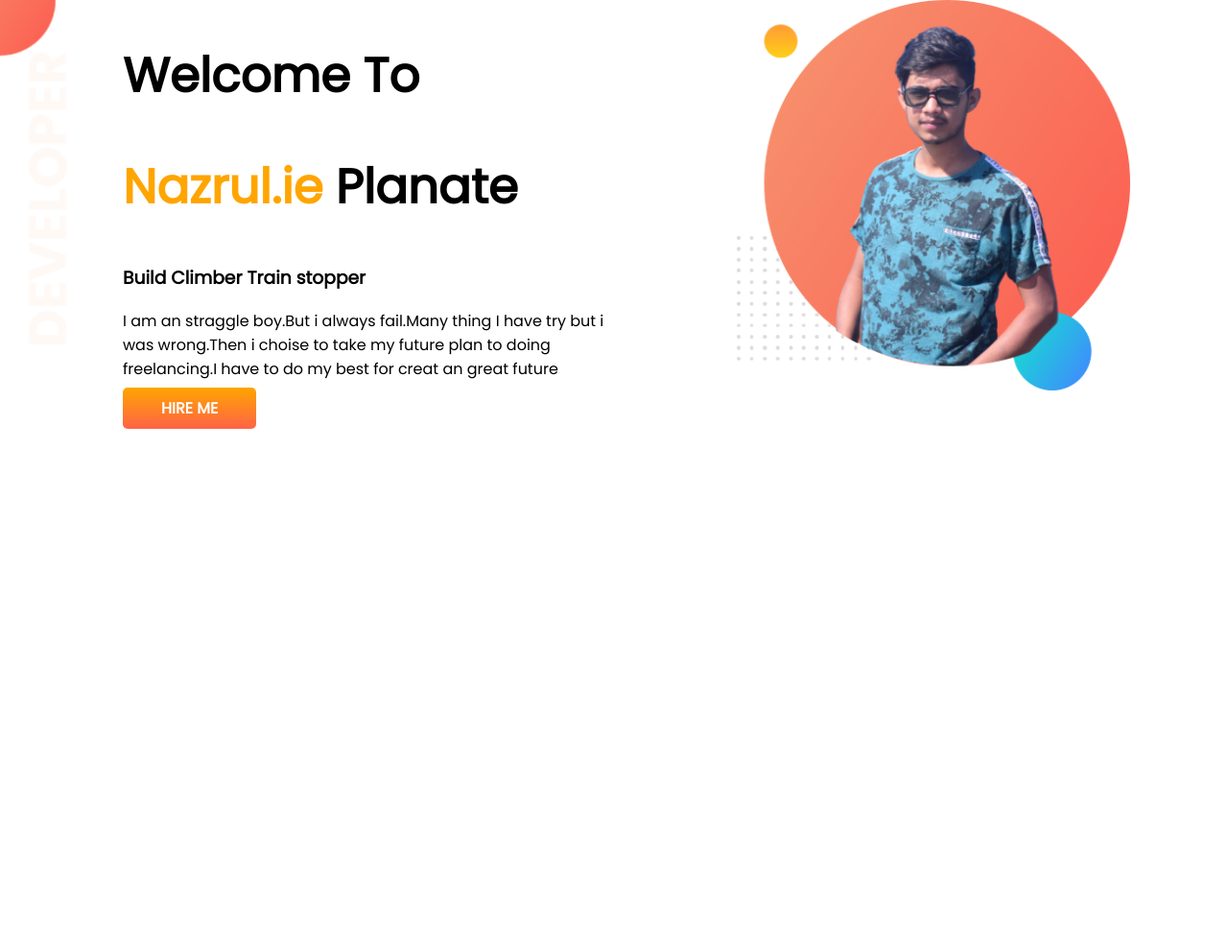
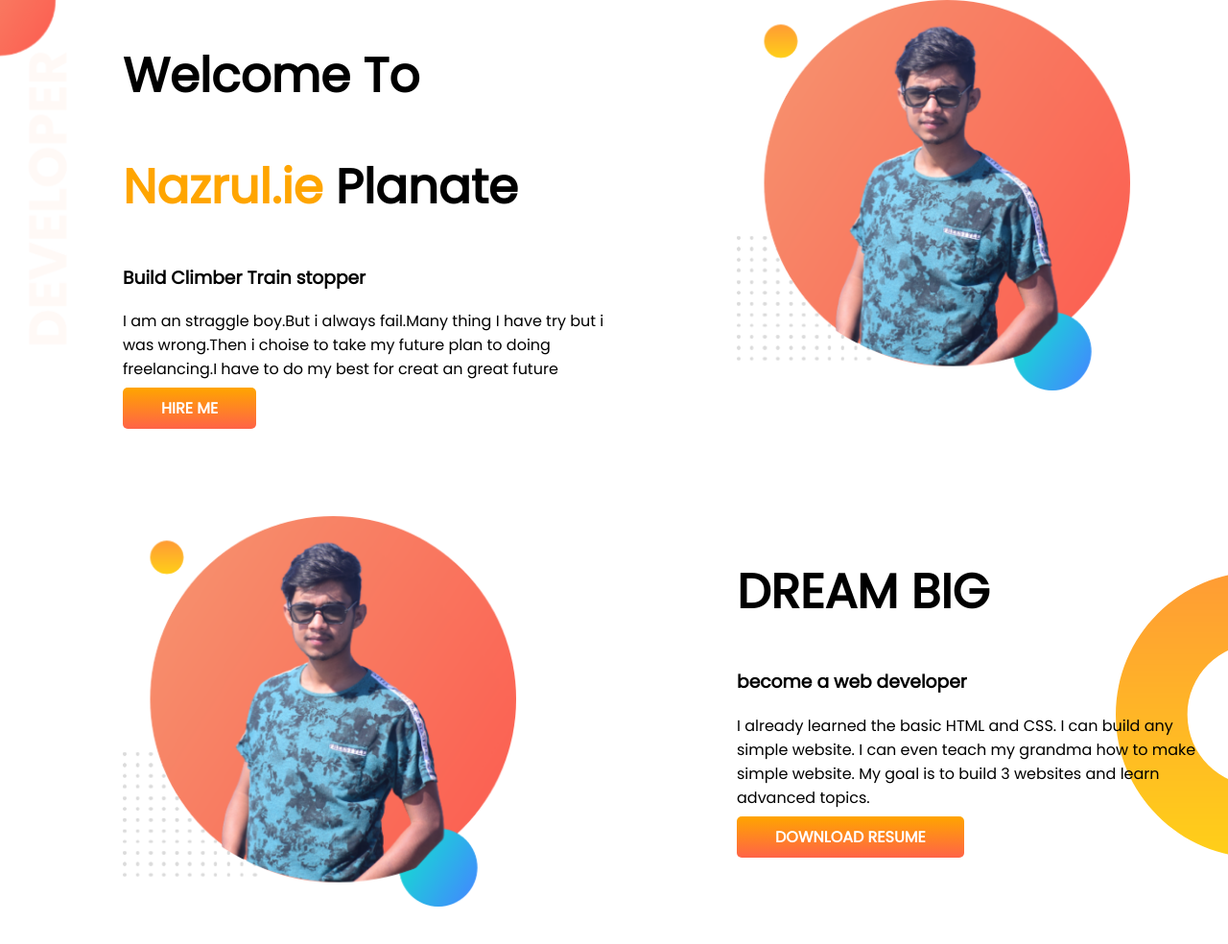
Before and after one commit to Nazrulie/developwe-portfolio, a plain HTML site: page index.html in a window 1280 px wide. Shown: the whole page at 96% size. Before the commit the page ends 800 px from the top, so only its background shows below. Drawn offline with Linux system fonts and the light colour scheme.

Commit message:
dream add

```diff
--- a/index.html
+++ b/index.html
@@ -25,6 +25,19 @@
         </div>
         <div class="writen-part"><img src="images/Nazrul-pic-bg.png" alt=""></div>
     </section>
+    <section class="dream-big">
+        <div class="writen-part">
+            <img src="images/Nazrul-pic-bg.png" alt="">
+        </div>
+        <div class="writen-part">
+            <h1>DREAM BIG</h1>
+            <h3>become a web developer</h3>
+            <p>I already learned the basic HTML and CSS. I can build any simple website. I can even teach my grandma how
+                to
+                make simple website. My goal is to build 3 websites and learn advanced topics.</p>
+            <a class="link-button" target="blank" href="">DOWNLOAD RESUME</a>
+        </div>
+    </section>
 </body>
 
 </html>
--- a/style.css
+++ b/style.css
@@ -10,6 +10,7 @@ h1{
 }
 section{
     display: flex;
+    margin-bottom: 100px;
 }
 .writen-part{
     width: 50%;
@@ -30,3 +31,8 @@ section{
     background-image: url(images/top-banner.png);
     background-repeat: no-repeat;
 }
+.dream-big{
+    background-image: url(images/dream-bg.png);
+    background-repeat: no-repeat;
+    background-position: right;
+}
```
